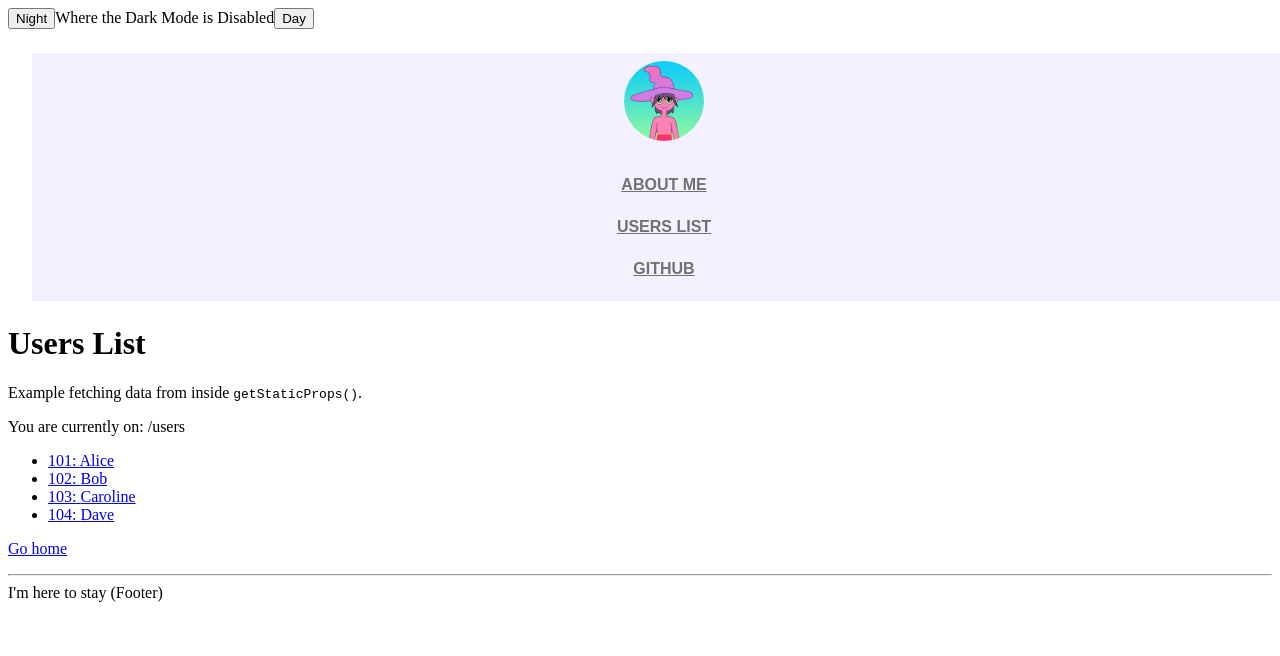
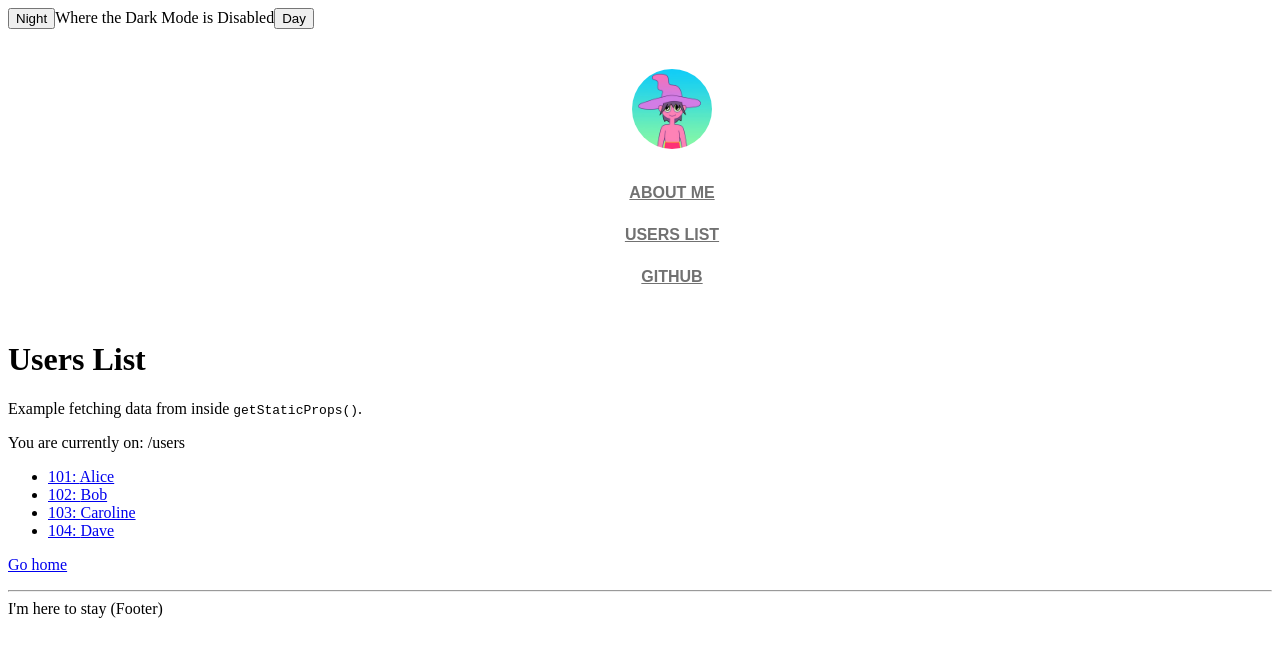
Before and after one commit to Fantominium/malcolm-typescript, a Next.js app: page /users in a window 1280 px wide. Shown: the top 656 px of the page. Built offline with nearby package versions, Linux system fonts and the light colour scheme.

Commit message:
use context with header organism

```diff
--- a/components/organisms/Header.tsx
+++ b/components/organisms/Header.tsx
@@ -1,20 +1,21 @@
 import ProfilePic from "../atoms/ProfilePic";
 import styled from "styled-components"
 import HeaderLinks from "../molecules/HeaderLinks"
-import {useContext} from "react"
-import {DarkModeContext} from "../DarkModeReducer"
+// import {useContext} from "react"
+// import {DarkModeContext} from "../DarkModeReducer"
 
+// const darkmode = useContext(DarkModeContext)
 
-
-const Header = () => {
-const darkmode = useContext(DarkModeContext)
-// console.log(darkmode)
+const theme = {
+    main: "black"
+}
 
 const HeaderStyle = styled.div `
-    --darkmode = ${darkmode}
+
     padding: .5em;
     width: 100%;
-    background: ${darkmode ? "rgba(234, 225, 255, 0.5)" : "rgba(255, 255, 255, 0.5}"};
+    /* background: rgba(255, 255, 255, 0.5); */
+    background: ${theme.main}
     min-height: 150px;
     margin: 1.5em;
     display: flex;
@@ -32,9 +33,9 @@ const HeaderStyle = styled.div `
 
 
 
-
+const Header = () => {
     return (
-        <HeaderStyle>
+        <HeaderStyle theme={{main: "yellow"}}>
             <ProfilePic url="/images/profile.jpg" alt="profile picture"/>
             <HeaderLinks/>
         </HeaderStyle>
```
